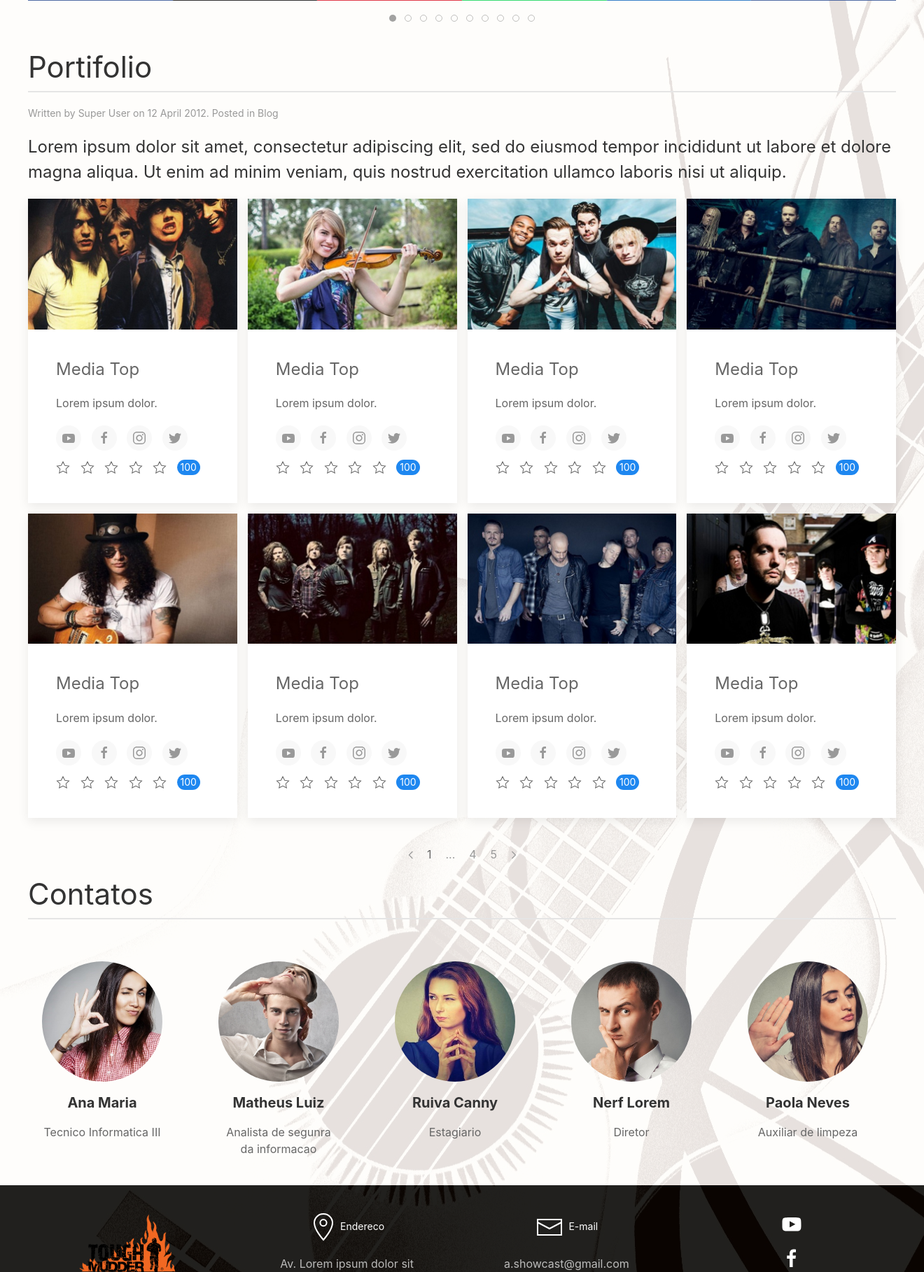
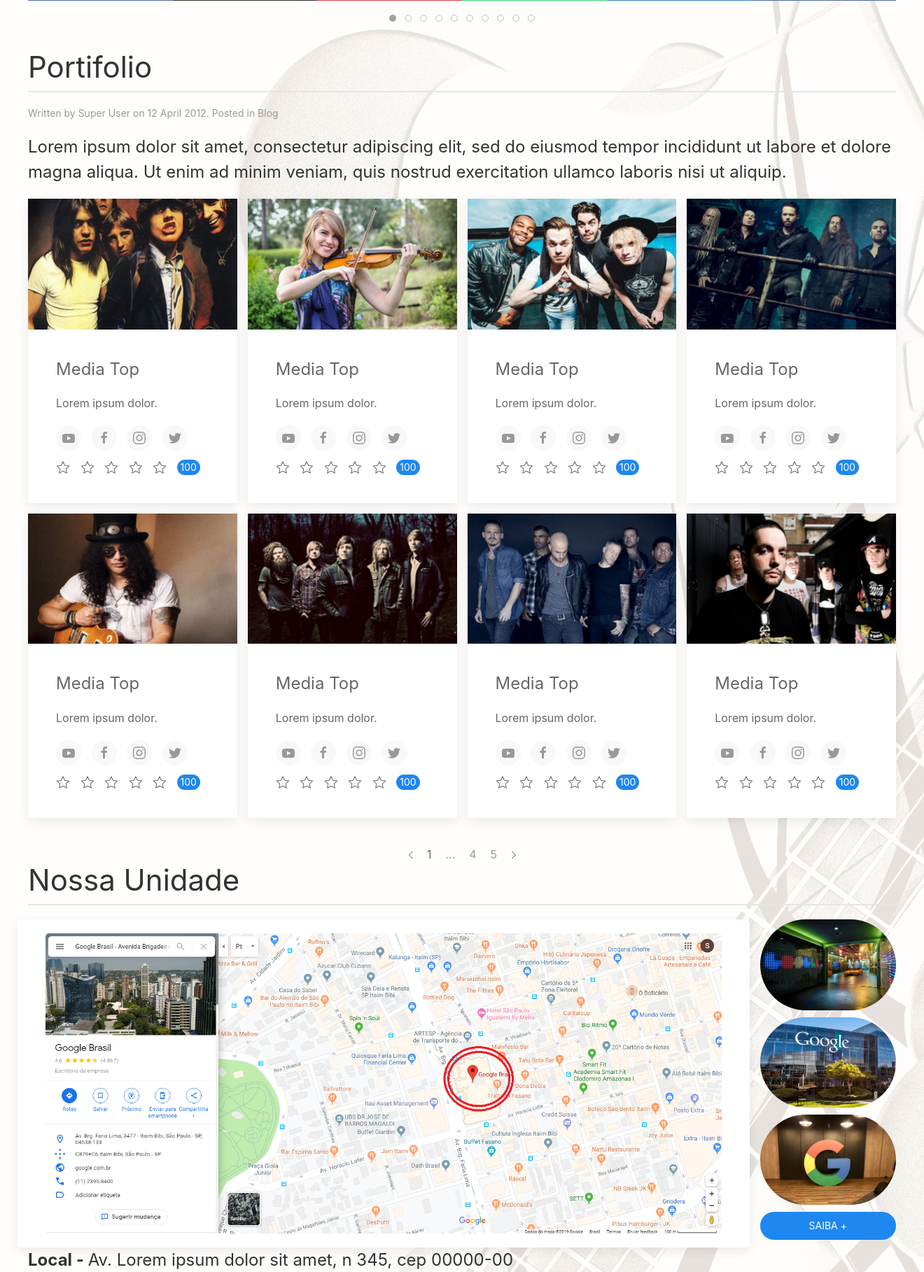
Before and after one commit to Morfeu12/Show-Cast, a PHP site: page / in a window 1320 px wide; the page is wider, and only the part inside the window is pictured. Shown: the part 1747-3565 px from the top of that part at 70% size. Run offline with PHP 8.4, Linux system fonts and the light colour scheme.

Commit message:
Add page mapa.php

```diff
--- /dev/null
+++ b/app/view/mapa.php
@@ -0,0 +1,32 @@
+<!-- Inicio Mapa -->
+    <section id="mapa" class="fundo-branco-transparente">
+        <div class="uk-container uk-container-expand ">
+            <h1 class="uk-heading-divider m-titulo m-principal-titulo">Nossa Unidade</h1>
+            <div class="uk-child-width-expand uk-grid-small uk-text-center uk-margin-top" uk-grid>
+
+                <div class="uk-card uk-card-default uk-card-body uk-width-5-6@l uk-border-rounded">
+                    <div uk-lightbox>
+                        <a href="https://www.google.com/maps/embed?pb=!1m18!1m12!1m3!1d3656.4989959938016!2d-46.684083985021815!3d-23.586430684670436!2m3!1f0!2f0!3f0!3m2!1i1024!2i768!4f13.1!3m3!1m2!1s0x94ce5744e0ebff5b%3A0x769bf4a32f914782!2sGoogle+Brasil!5e0!3m2!1spt-BR!2sbr!4v1566159887822!5m2!1spt-BR!2sbr" data-caption="Google Maps - Local: Google Brazil" data-type="iframe">
+                            <img class="uk-border-rounded" src="public/img/local/mapa.png">
+                        </a>
+                    </div>
+                </div>
+
+                <div class="uk-width-1-6@l uk-visible@l">
+                    <div class="uk-margin-small-bottom">
+                        <img class="uk-border-pill" src="public/img/local/google1.jpg" alt="google foto 1">
+                    </div>
+                    <div class="uk-margin-small-bottom">
+                        <img class="uk-border-pill" src="public/img/local/google2.jpg" alt="google foto 2">
+                    </div>
+                    <div class="uk-margin-small-bottom">
+                        <img class="uk-border-pill" src="public/img/local/google3.jpg" alt="google foto 3">
+                    </div>
+                    <a href="https://twitter.com/googlebrasil?ref_src=twsrc%5Egoogle%7Ctwcamp%5Eserp%7Ctwgr%5Eauthor" target="_blank" class="uk-button uk-button-primary uk-width-1-1 uk-margin-small-bottom uk-border-pill">Saiba +</a>
+                </div>
+            </div>
+            <span class="uk-text-lead m-descricao uk-text-bold">Local - </span>
+		    <span class="uk-text-lead m-descricao">Av. Lorem ipsum dolor sit amet, n 345, cep 00000-00</span>
+        </div>
+    </section>
+<!-- FIM MAPA -->
--- a/index.php
+++ b/index.php
@@ -1 +1 @@
-<?php require_once"app/view/stylesheet.php";require_once"app/view/head.php";require_once"app/view/sobre.php";require_once"app/view/clientes.php";require_once"app/view/portifolio.php";require_once"app/view/contatos.php";require_once"app/view/footer.php";require_once"app/view/script.php";
+<?php require_once"app/view/stylesheet.php";require_once"app/view/head.php";require_once"app/view/sobre.php";require_once"app/view/clientes.php";require_once"app/view/portifolio.php";require_once"app/view/mapa.php";require_once"app/view/contatos.php";require_once"app/view/footer.php";require_once"app/view/script.php";
--- a/public/css/estilo.css
+++ b/public/css/estilo.css
@@ -10,6 +10,9 @@
     .d-uk-flex-row {
         flex-direction: row!important
     }
+}
+#mapa > div > div > div.uk-card.uk-card-default.uk-card-body.uk-width-5-6\@l.uk-first-column{
+    padding: 20px 40px;
 }
 .d-uk-navbar-nav>li>a {
     font-size: 1.15rem !important;
```
Also changed, not shown: app/test/header-test.php (added, +19 -0 lines), app/test/modelo.php (+4 -4 lines), app/test/script-test.php (added, +6 -0 lines), public/img/local/google1.jpg (added), public/img/local/google2.jpg (added), public/img/local/google3.jpg (added), public/img/local/mapa.png (added).
